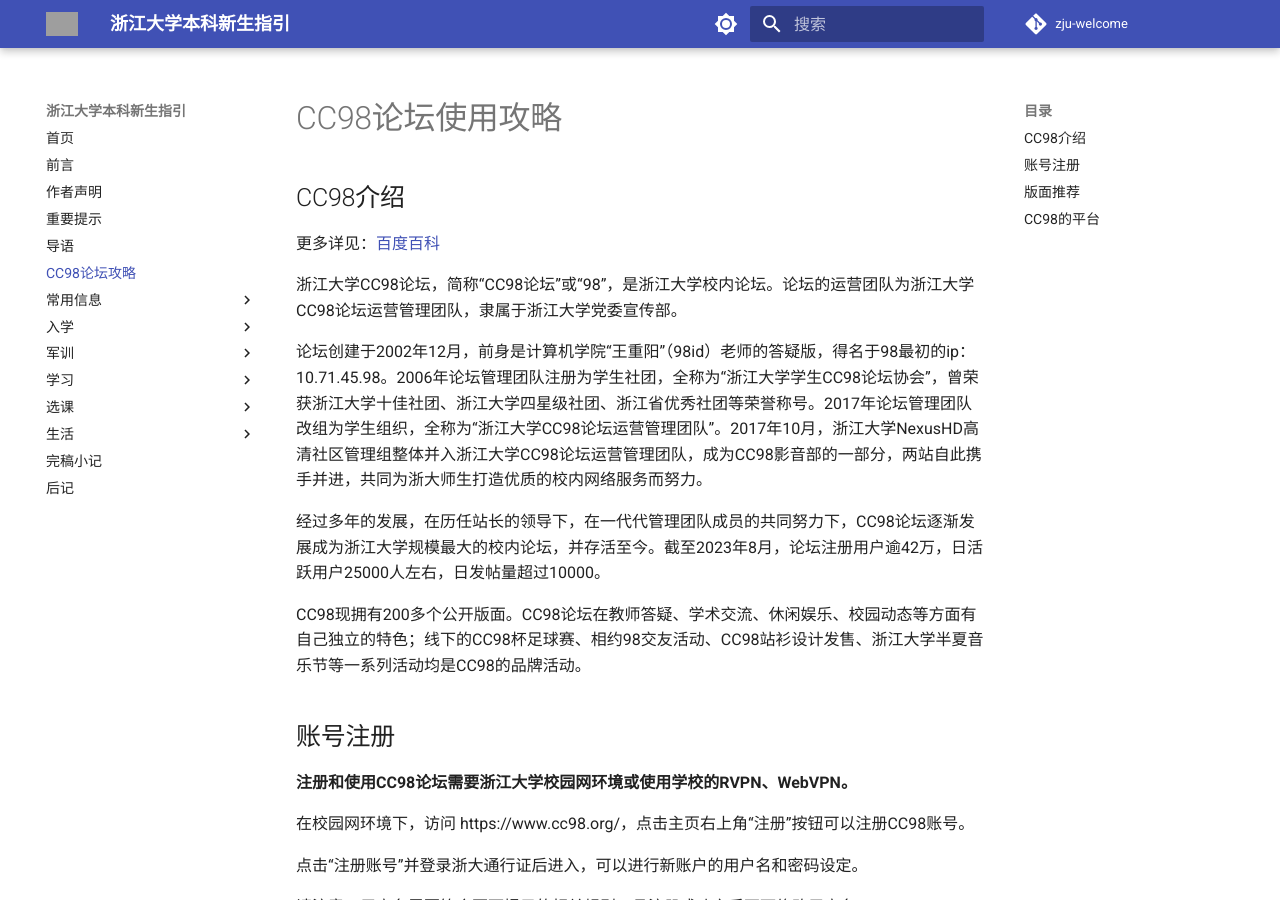
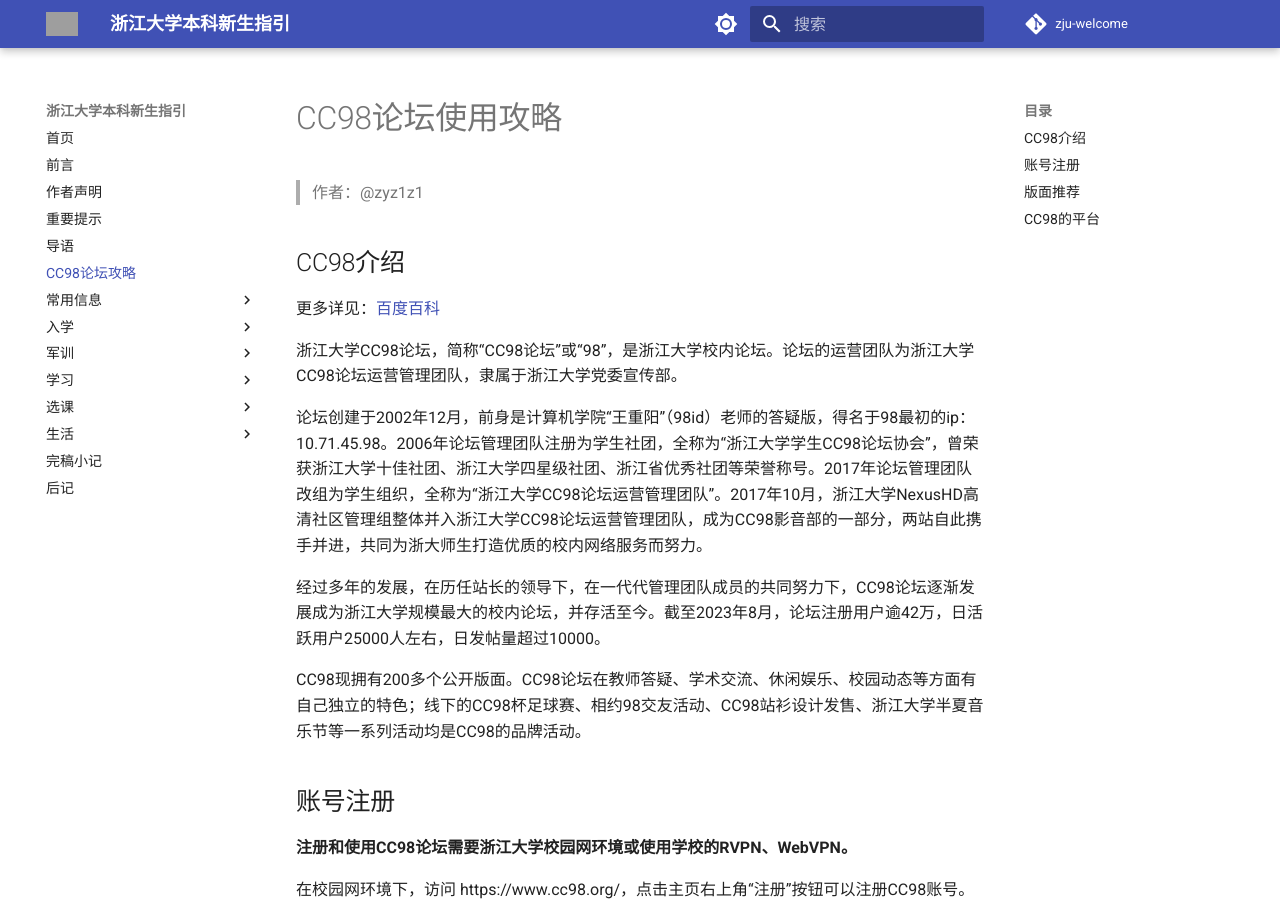
Before and after one commit to mini-full/zju-welcome, an MkDocs documentation site: the page built from docs/cc98.md, in a window 1280 px wide and 900 px high. Built offline with MkDocs 1.6.1 and Material for MkDocs 9.7.7, drawn with Linux system fonts in a browser that asks for light colours; comment, search, counter and statistics services are not loaded; grey boxes are pictures that could not be loaded.

```diff
--- a/docs/cc98.md
+++ b/docs/cc98.md
@@ -1,5 +1,9 @@
 # CC98论坛使用攻略
+
+> 作者：@zyz1z1
+
 ## CC98介绍
+
 更多详见：[百度百科](https://baike.baidu.com/item/cc98/3410558)
 
 浙江大学CC98论坛，简称“CC98论坛”或“98”，是浙江大学校内论坛。论坛的运营团队为浙江大学CC98论坛运营管理团队，隶属于浙江大学党委宣传部。
```
Also changed, not shown: docs/basics/network_guidance.md (+2 -0 lines).
